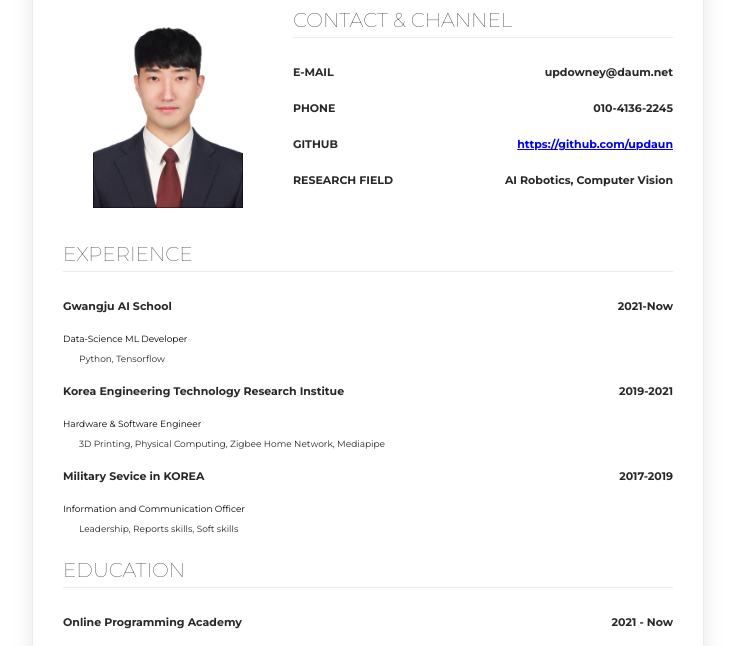
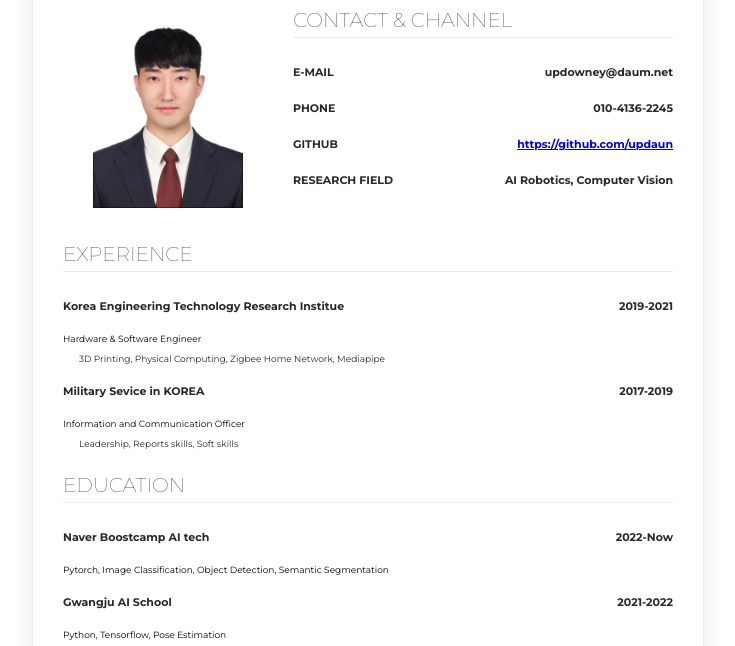
Before and after one commit to updaun/CVResume, a plain HTML site: page index.html in a window 1280 px wide. Shown: the part 127-773 px from the top of the page, without its empty margins (272-1007 px from the left). Drawn offline with Linux system fonts and the light colour scheme.

Commit message:
[UPDATE] Resume update
add newest education

```diff
--- a/index.html
+++ b/index.html
@@ -50,13 +50,6 @@
                 <h2>EXPERIENCE</h2>
 
                 <div class = 'float-wrap'>
-                    <p class='title-text'>Gwangju AI School</p>
-                    <p class='year-text'>2021-Now</p>
-                </div>
-                <p class='desc-text'>Data-Science ML Developer</p>
-                <p class='desc-subtext'>Python, Tensorflow</p>
-
-                <div class = 'float-wrap'>
                     <p class='title-text'>Korea Engineering Technology Research Institue</p>
                     <p class='year-text'>2019-2021</p>
                 </div>
@@ -73,9 +66,22 @@
             <!--EDUCATION-->
             <section>
                 <h2>EDUCATION</h2>
+
+                <div class="float-wrap">
+                    <p class="title-text">Naver Boostcamp AI tech</p>
+                    <p class="year-text">2022-Now</p>
+                </div>
+                <p class="desc-text">Pytorch, Image Classification, Object Detection, Semantic Segmentation</p>
+
+                <div class="float-wrap">
+                    <p class="title-text">Gwangju AI School</p>
+                    <p class="year-text">2021-2022</p>
+                </div>
+                <p class="desc-text">Python, Tensorflow, Pose Estimation</p>
+
                 <div class="float-wrap">
                     <p class="title-text">Online Programming Academy</p>
-                    <p class="year-text">2021 - Now</p>
+                    <p class="year-text">2021-2022</p>
                 </div>
                 <p class="desc-text">Python Data-Science, ML, Deep Learning Course</p>
                 <div class = 'float-wrap'>
```
